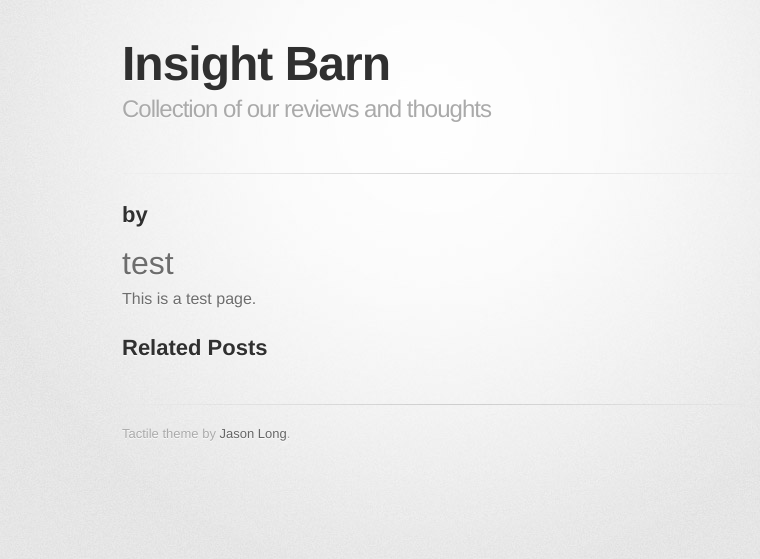
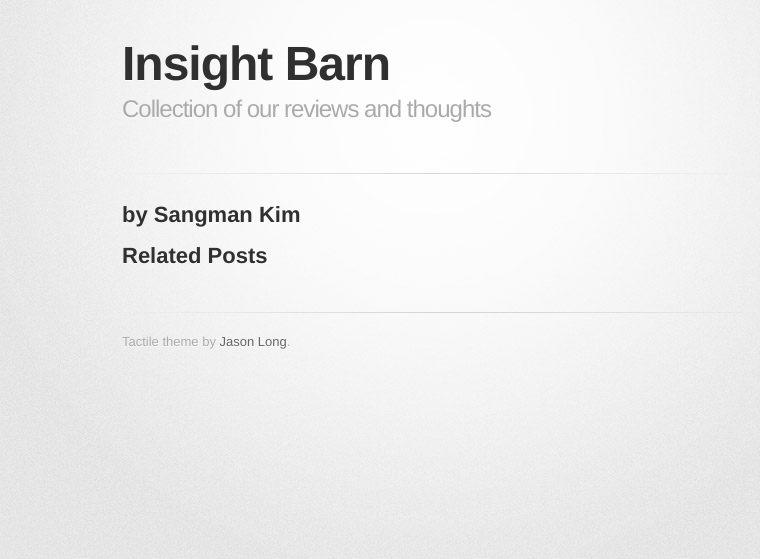
Before and after one commit to insightbarn/insightbarn.github.com, a Jekyll site: the page built from _posts/2012-09-15-test.md, in a window 1280 px wide. Shown: the top 559 px of the page, without its empty margins (208-968 px from the left). Built offline with Jekyll 4.4.1, drawn with Linux system fonts in a browser that asks for light colours; some web fonts are replaced.

Commit message:
post with author info

```diff
--- a/_posts/2012-09-15-test.md
+++ b/_posts/2012-09-15-test.md
@@ -2,10 +2,6 @@
 layout: post
 title: test
 comments: no
+author: sangman
 published: true
 ---
-
-{{ page.title }}
-====
-
-This is a test page.
```
